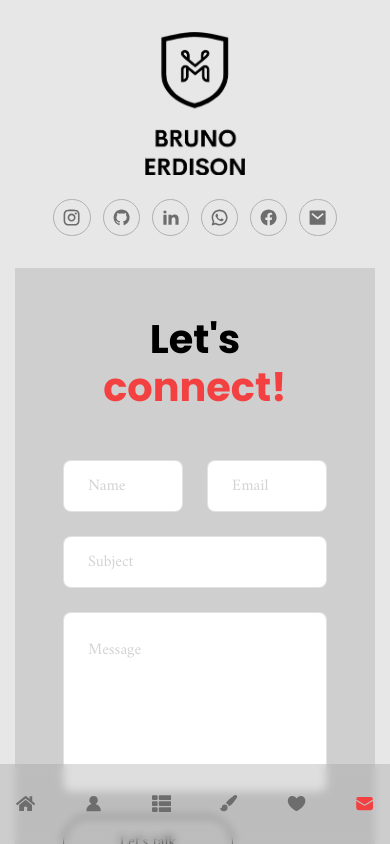
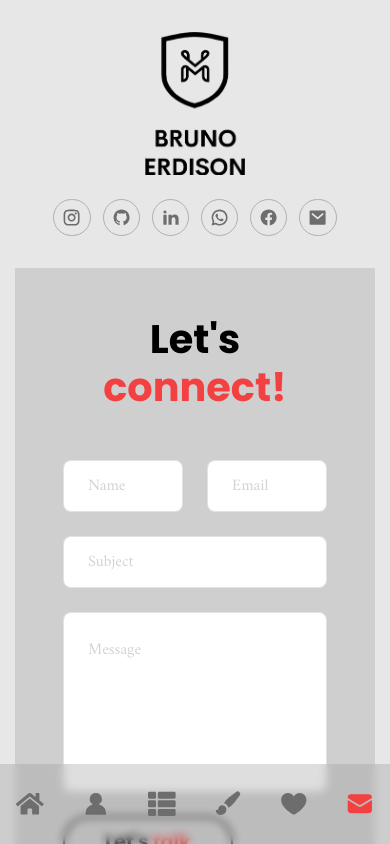
Before and after one commit to johannDeLaCruz/johann_personal_portfolio, a Next.js app: page /contact in a window 390 px wide. Built offline with nearby package versions, Linux system fonts and the light colour scheme.

Commit message:
fix(socials): :lipstick: fix ui hover

```diff
--- a/app/contact/page.tsx
+++ b/app/contact/page.tsx
@@ -1,4 +1,4 @@
-"use client"
+"use client";
 import Circles from "@/components/Circles";
 import { BsArrowRight } from "react-icons/bs";
 import { motion } from "framer-motion";
@@ -30,9 +30,9 @@ const ContactPage = () => {
             </div>
             <input type="text" placeholder="subject" className="input" />
             <textarea placeholder="message" className="textarea"></textarea>
-            <button className="btn rounded-full border border-white/50 max-w-[170px] px-8 transition-all duration-300 flex items-center justify-center overflow-hidden hover:border-accent-500 group">
-              <span className="group-hover:-translate-y-[120%] group-hover:opacity-0 transition-all duration-500">
-                Let&apos;s talk
+            <button className="btn rounded-full border-2 border-white/50 max-w-[170px] px-8 transition-all duration-300 flex items-center justify-center overflow-hidden hover:border-accent-500 group">
+              <span className="text-h5 font-body group-hover:-translate-y-[120%] group-hover:opacity-0 transition-all duration-500">
+                Let&apos;s <span className="text-accent-500">talk</span>
               </span>
               <BsArrowRight className="-translate-y-[120%] opacity-0 group-hover:flex group-hover:-translate-y-0 group-hover:opacity-100 transition-all duration-100 absolute text-[22px]" />
             </button>
--- a/app/globals.css
+++ b/app/globals.css
@@ -49,7 +49,7 @@
   }
   .input,
   .textarea {
-    @apply outline-none focus:ring-1 focus:ring-accent-500 border border-primary-500/20 placeholder:text-primary-500/30 placeholder:font-light;
+    @apply outline-none focus:ring-2 focus:ring-accent-500 border border-primary-500/20 placeholder:text-primary-500/30 placeholder:font-light;
   }
   .textarea {
     @apply w-full h-[180px] p-6 capitalize rounded-lg resize-none;
--- a/components/Nav.tsx
+++ b/components/Nav.tsx
@@ -36,7 +36,7 @@ const Nav = () => {
 
   return (
     <nav className="flex flex-col items-center xl:justify-center gap-y-4 fixed h-max bottom-0 mt-auto xl:right-[2%] z-50 top-0 w-full xl:w-16 xl:max-w-md xl:h-screen">
-      <div className="bg-primary-400/30 text-h5 flex w-full items-center justify-between xl:rounded-full xl:justify-center xl:flex-col gap-y-10 px-4 py-8 sm:px-40 xl:px-0 h-[80px] xl:h-max backdrop-blur-sm">
+      <div className="bg-primary-400/30 lg:text-[1.5rem] text-h3 flex w-full items-center justify-between xl:rounded-full xl:justify-center xl:flex-col gap-y-10 px-4 py-8 sm:px-40 xl:px-0 h-[80px] xl:h-max backdrop-blur-sm">
         {navData.map((link, index) => (
           <Link
             key={index}
--- a/components/Socials.tsx
+++ b/components/Socials.tsx
@@ -33,10 +33,10 @@ const Socials = () => {
         <Link
           key={index}
           href={item.link}
-          className="text-primary-500 hover:text-accent-500 transition-all duration-300"
+          className="text-primary-500 hover:text-accent-500"
         >
           {" "}
-          <div className="border border-primary-300 rounded-full p-2">
+          <div className="border border-primary-300 hover:border-accent-500 rounded-full p-2">
             {item.icon}
           </div>
         </Link>
```
